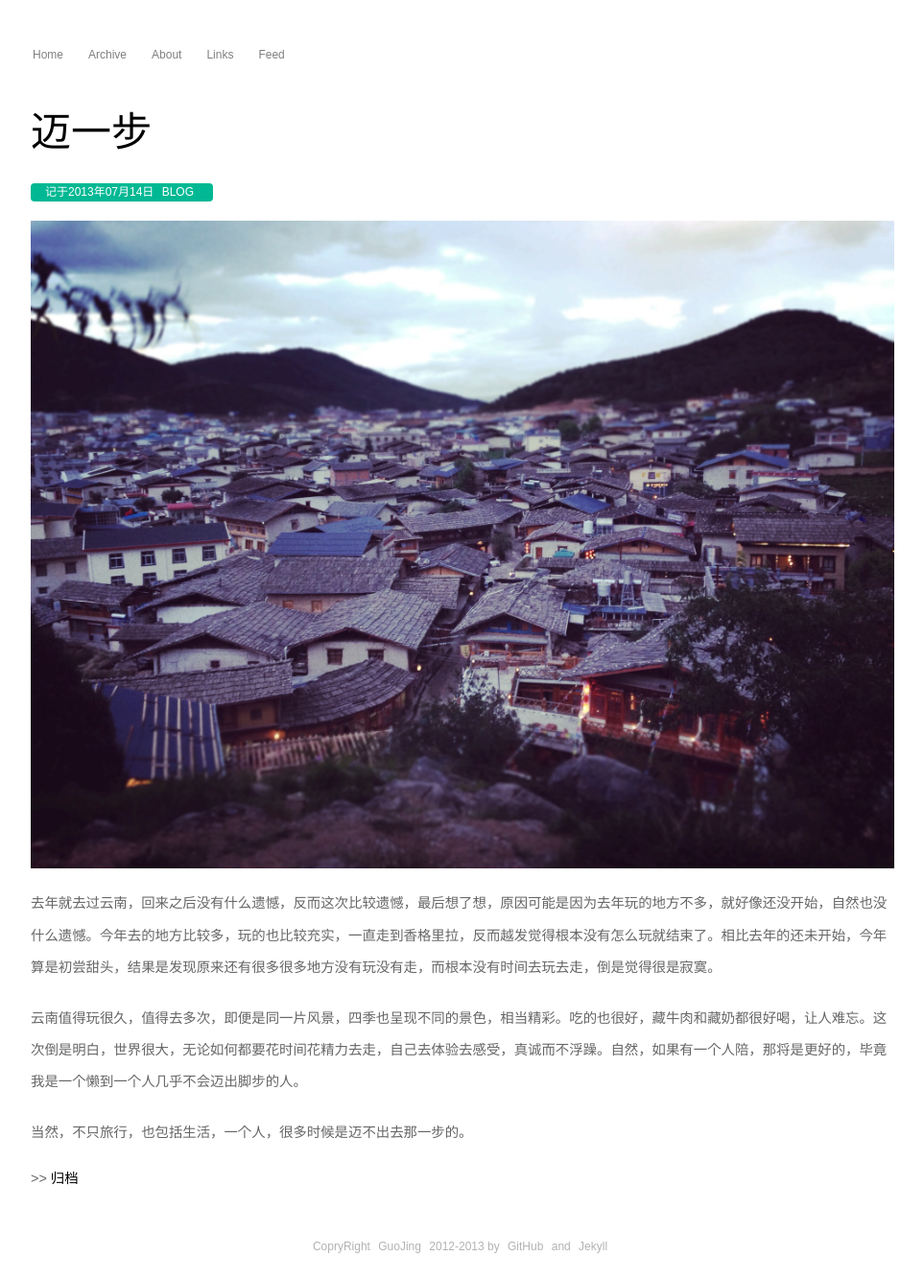
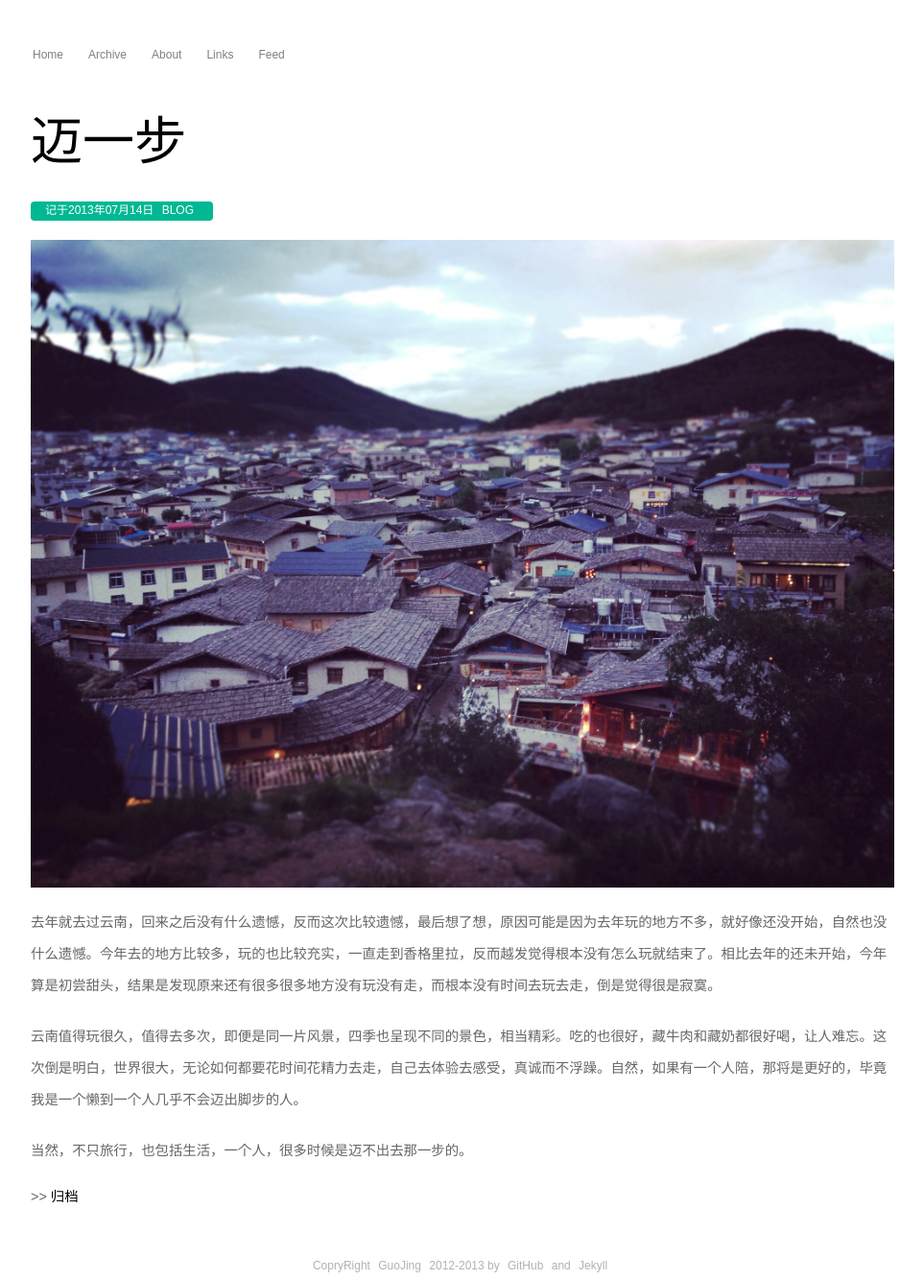
Before and after one commit to zwitzwit/guojing.github.com, a Jekyll site: the page built from index.html, in a window 1280 px wide. Shown: the whole page at 96% size, without its empty margins (158-1121 px from the left). Built offline with Jekyll 4.4.1, drawn with Linux system fonts in a browser that asks for light colours; Markdown is read by kramdown in place of the engine named in the settings; the list of posts is cut into pages by our own code.

Commit message:
change style

```diff
--- a/style/style.css
+++ b/style/style.css
@@ -7,7 +7,7 @@ h3 {font-size:16px}
 
 .container {padding:5px}
 .banner {margin:35px auto; margin-bottom: 30px; margin-left:-10px}
-.title {font-size:3.5em;}
+.title {font-size:4.5em;}
 .content, blockquote{font-size:1.2em; line-height: 2.3em}
 .content p{margin-bottom: 20px;}
 .content img{margin:0px auto;display:block;margin-top: 10px; margin-bottom: 20px;}
```
